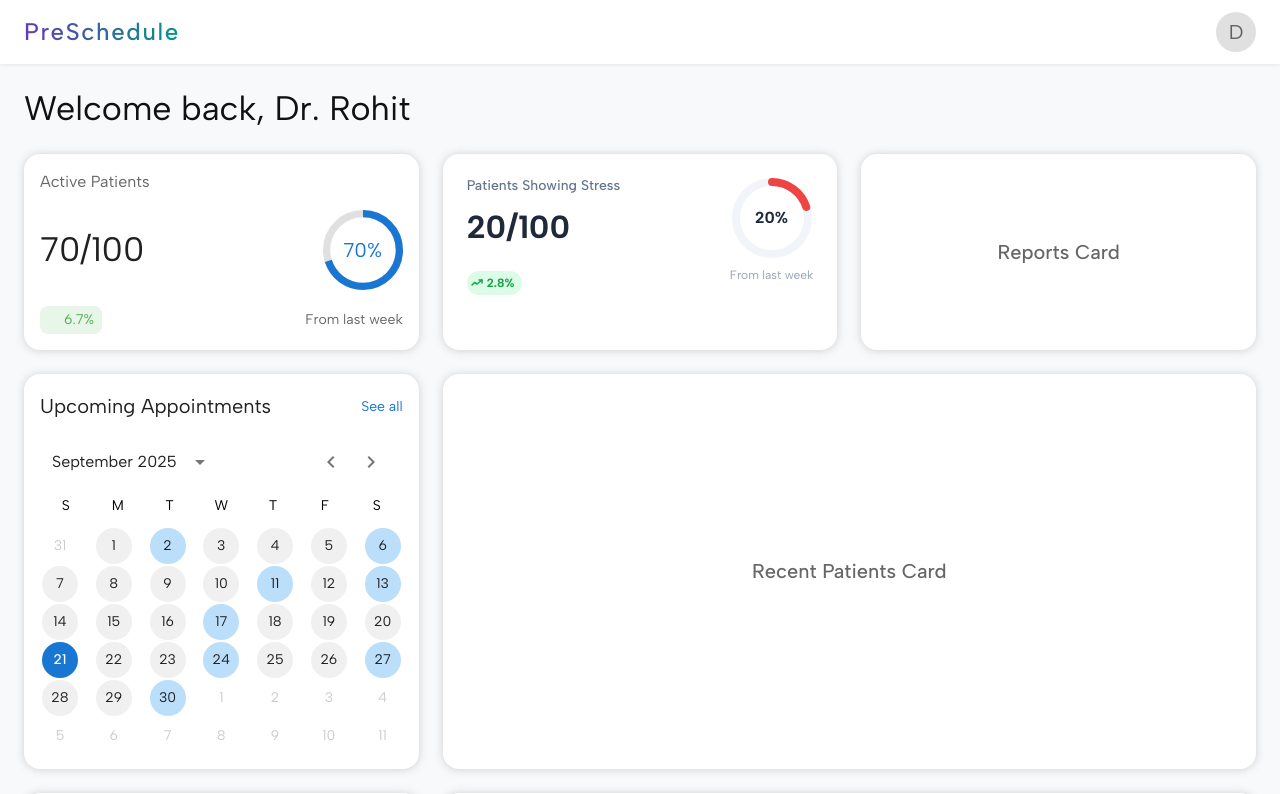
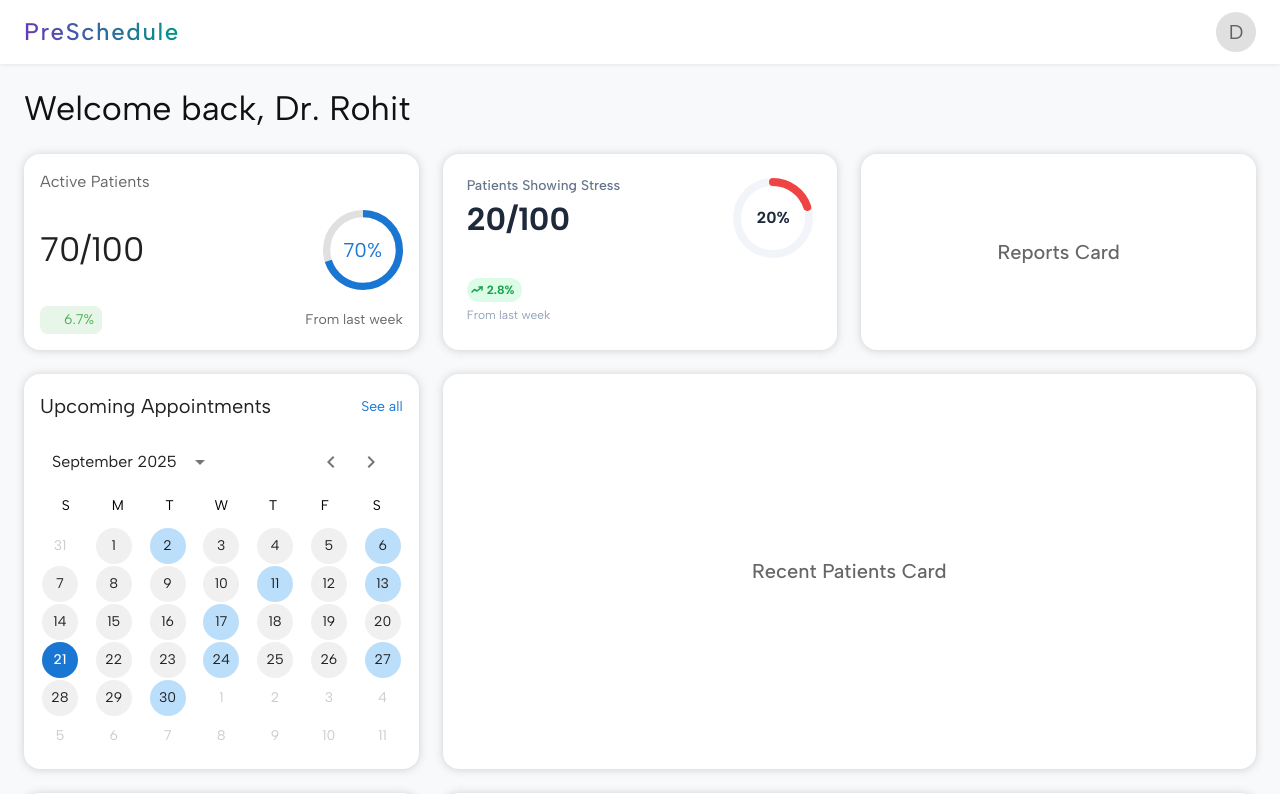
Before and after one commit to shrilakshmi1106/doctor-dashboard-frontend, a React (Vite) app: page / in a window 1280 px wide. Shown: the top 794 px of the page. Built offline with nearby package versions, Linux system fonts and the light colour scheme; some icons are missing.

Commit message:
fix: match Active Patients layout - move trend to bottom left, circular progress to right

```diff
--- a/src/components/dashboard/StressCard.jsx
+++ b/src/components/dashboard/StressCard.jsx
@@ -21,15 +21,17 @@ export default function StressCard() {
         flexDirection: 'column'
       }}
     >
-      <Box sx={{ display: 'flex', justifyContent: 'space-between', alignItems: 'flex-start', gap: 2 }}>
-        <Box sx={{ flex: 1, display: 'flex', flexDirection: 'column', gap: 1 }}>
+      <Box sx={{ display: 'flex', justifyContent: 'space-between', alignItems: 'flex-start', gap: 2, height: '100%' }}>
+        <Box sx={{ flex: 1, display: 'flex', flexDirection: 'column', justifyContent: 'space-between', height: '100%' }}>
+          <Box>
             <Typography
               variant="body2"
               sx={{
                 fontSize: '14px',
                 fontWeight: 500,
                 color: '#64748b',
-              lineHeight: 1.2
+                lineHeight: 1.2,
+                mb: 1
               }}
             >
               Patients Showing Stress
@@ -41,14 +43,14 @@ export default function StressCard() {
                 fontSize: '32px',
                 fontWeight: 700,
                 color: '#1e293b',
-              margin: '8px 0',
                 lineHeight: 1
               }}
             >
               {currentPatients}/{totalPatients}
             </Typography>
+          </Box>
 
-          <Box sx={{ display: 'flex', flexDirection: 'column', gap: 0.5, mt: 1.5 }}>
+          <Box sx={{ display: 'flex', flexDirection: 'column', gap: 0.5, alignItems: 'flex-start' }}>
             <Chip
               icon={
                 <svg width="12" height="8" viewBox="0 0 12 8" fill="none" style={{ marginLeft: '4px' }}>
@@ -83,16 +85,6 @@ export default function StressCard() {
                 }
               }}
             />
-          </Box>
-        </Box>
-
-        <Box sx={{ display: 'flex', flexDirection: 'column', alignItems: 'center', justifyContent: 'center', gap: 1 }}>
-          <CircularProgress
-            percentage={stressPercentage}
-            color="#ef4444"
-            size={80}
-            strokeWidth={8}
-          />
             <Typography
               variant="caption"
               sx={{
@@ -105,6 +97,16 @@ export default function StressCard() {
             </Typography>
           </Box>
         </Box>
+
+        <Box sx={{ display: 'flex', alignItems: 'center', justifyContent: 'center' }}>
+          <CircularProgress
+            percentage={stressPercentage}
+            color="#ef4444"
+            size={80}
+            strokeWidth={8}
+          />
+        </Box>
+      </Box>
     </Paper>
   );
 }
```
Lines whose indentation alone changed are shown as unchanged.
